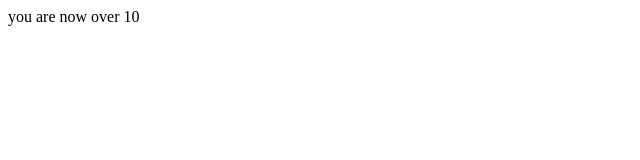
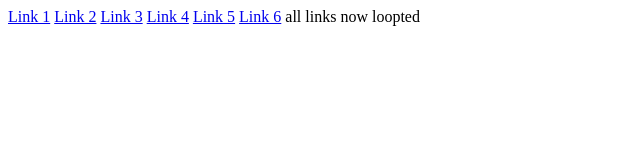
Before and after one commit to katarzynaFronc/JS-1, a plain HTML site: page index.html in a window 1280 px wide. Shown: the whole page, without its empty margins (0-640 px from the left). Drawn offline with Linux system fonts and the light colour scheme.

Commit message:
For Loop was added

```diff
--- a/index.html
+++ b/index.html
@@ -10,6 +10,13 @@
 
     <body>
 
+        <a href="#">Link 1</a>
+        <a href="#">Link 2</a>
+        <a href="#">Link 3</a>
+        <a href="#">Link 4</a>
+        <a href="#">Link 5</a>
+        <a href="#">Link 6</a>
+
         <script src="test.js"></script>
 
     </body>
--- a/test.js
+++ b/test.js
@@ -1,10 +1,9 @@
-var age = 5;
+var links = document.getElementsByTagName("a");
 
-while (age < 10) {
+for (i = 0; i <= links.length; i++) {
 
-    console.log("your age is less than 10");
-    age ++;
+    console.log("this is link number" + i);
 
 }
 
-document.write("you are now over 10");
+document.write("all links now loopted");
```
